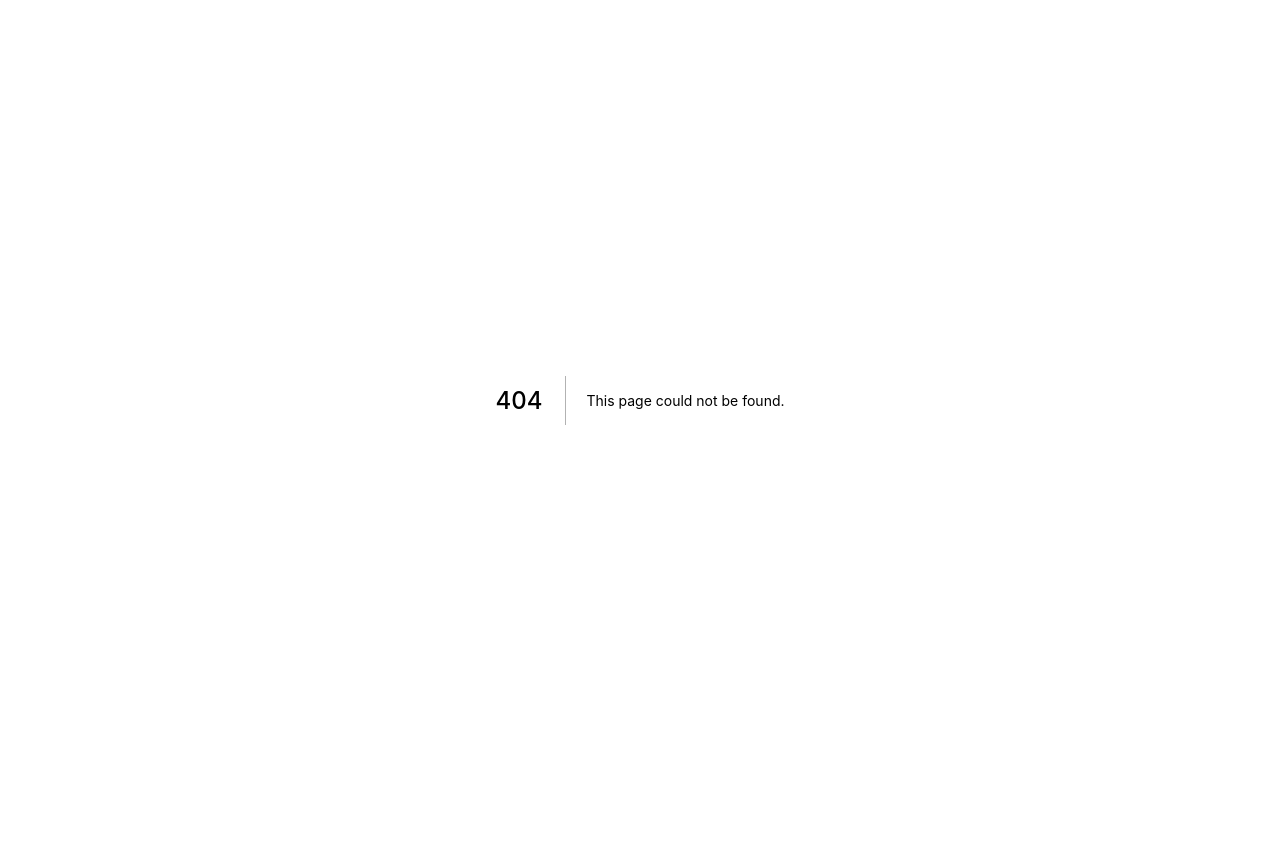
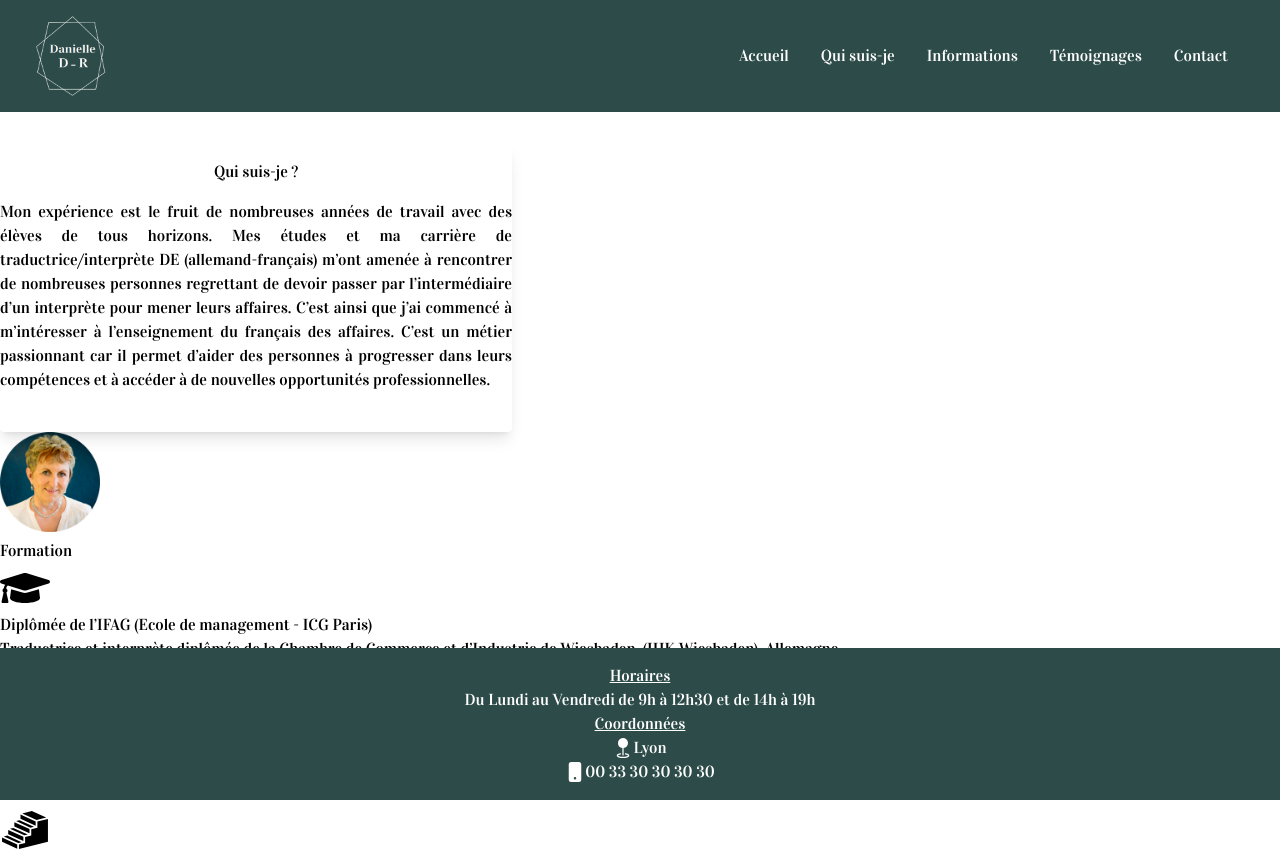
Before and after one commit to Benjamin-Dervieux/Dani-website, a Next.js app: page /about in a window 1280 px wide. Before the commit this address had no page. Before the commit the page ends 800 px from the top, so only its background shows below. Built offline with nearby package versions, Linux system fonts and the light colour scheme.

Commit message:
start to display element on about page

```diff
--- a/pages/About/index.js
+++ b/pages/about.js
@@ -1,19 +1,16 @@
 import Image from "next/image";
 import React from "react";
-import Layout from "../../components/Layout/Layout";
+import Layout from "../components/Layout/Layout";
 import { FaGraduationCap } from "react-icons/fa";
 import { Gi3DStairs } from "react-icons/gi";
 
 export default function About() {
   return (
     <Layout pageTitle="about">
-      <div>
-        <div>
-          <h1>Qui suis-je ?</h1>
-        </div>
-
-        <div>
+      <div className="mt-36 flex flex-col content-center">
+        <div className=" w-2/5 h-72 border-r-b-l rounded shadow-lg text-justify">
           <div>
+            <h1 className="p-4 text-center">Qui suis-je ?</h1>
             <p>
               Mon expérience est le fruit de nombreuses années de travail avec
               des élèves de tous horizons. Mes études et ma carrière de
--- a/pages/Contact/index.js
+++ b/pages/contact.js
@@ -1,5 +1,5 @@
 import React from "react";
-import Layout from "../../components/Layout/Layout";
+import Layout from "../components/Layout/Layout";
 import { BsGeoFill, BsPhoneFill } from "react-icons/bs";
 import { HiPencilSquare } from "react-icons/hi";
 import { AiOutlineLinkedin } from "react-icons/ai";
--- a/pages/Information/index.js
+++ b/pages/informations.js
@@ -1,7 +1,7 @@
 import Image from "next/image";
 import React from "react";
-import Layout from "../../components/Layout/Layout";
-import Button from "../../components/Button/Button";
+import Layout from "../components/Layout/Layout";
+import Button from "../components/Button/Button";
 
 const Information = () => {
   return (
```
Also changed, not shown: pages/Testimonials/index.js (deleted), pages/testimonials.js (added).
